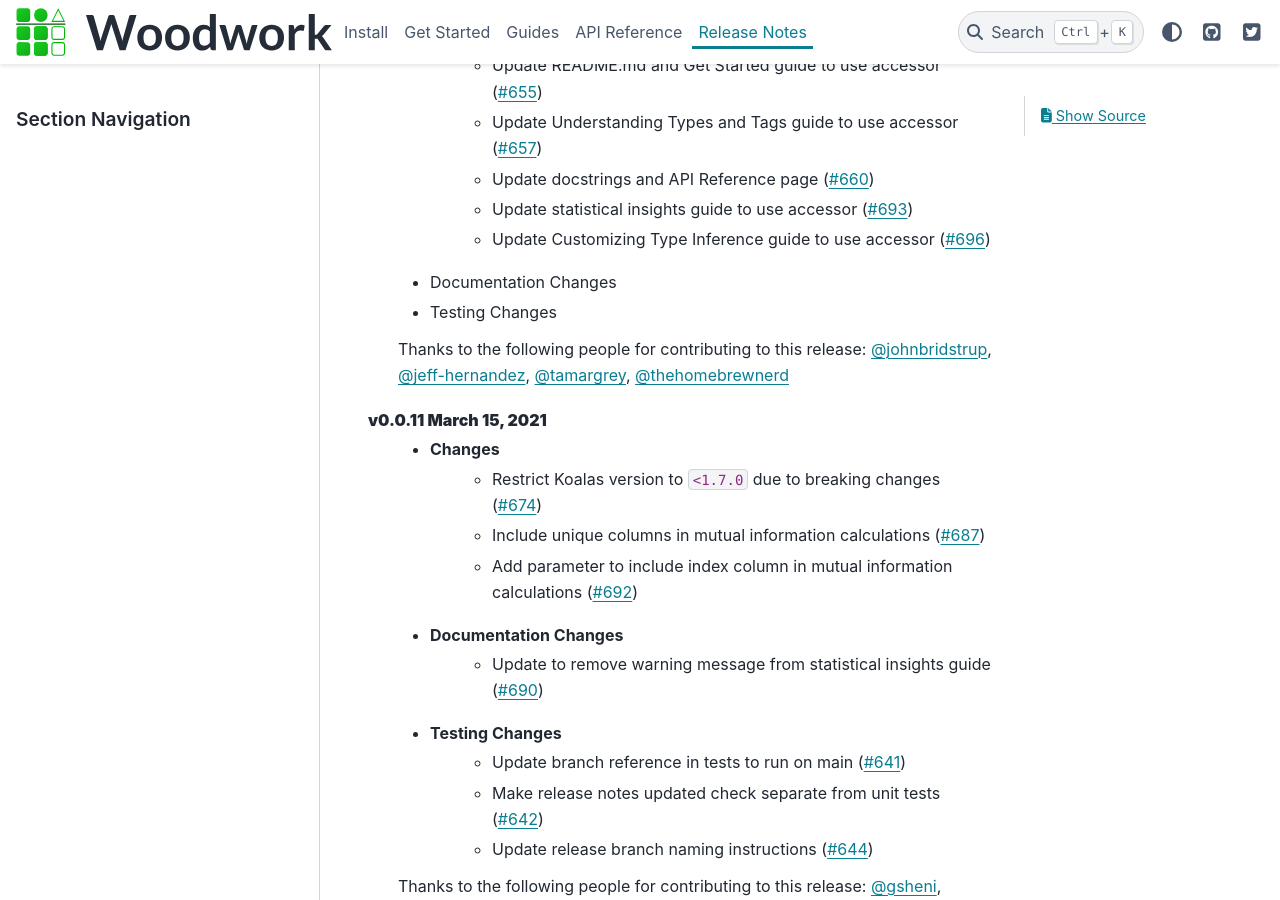
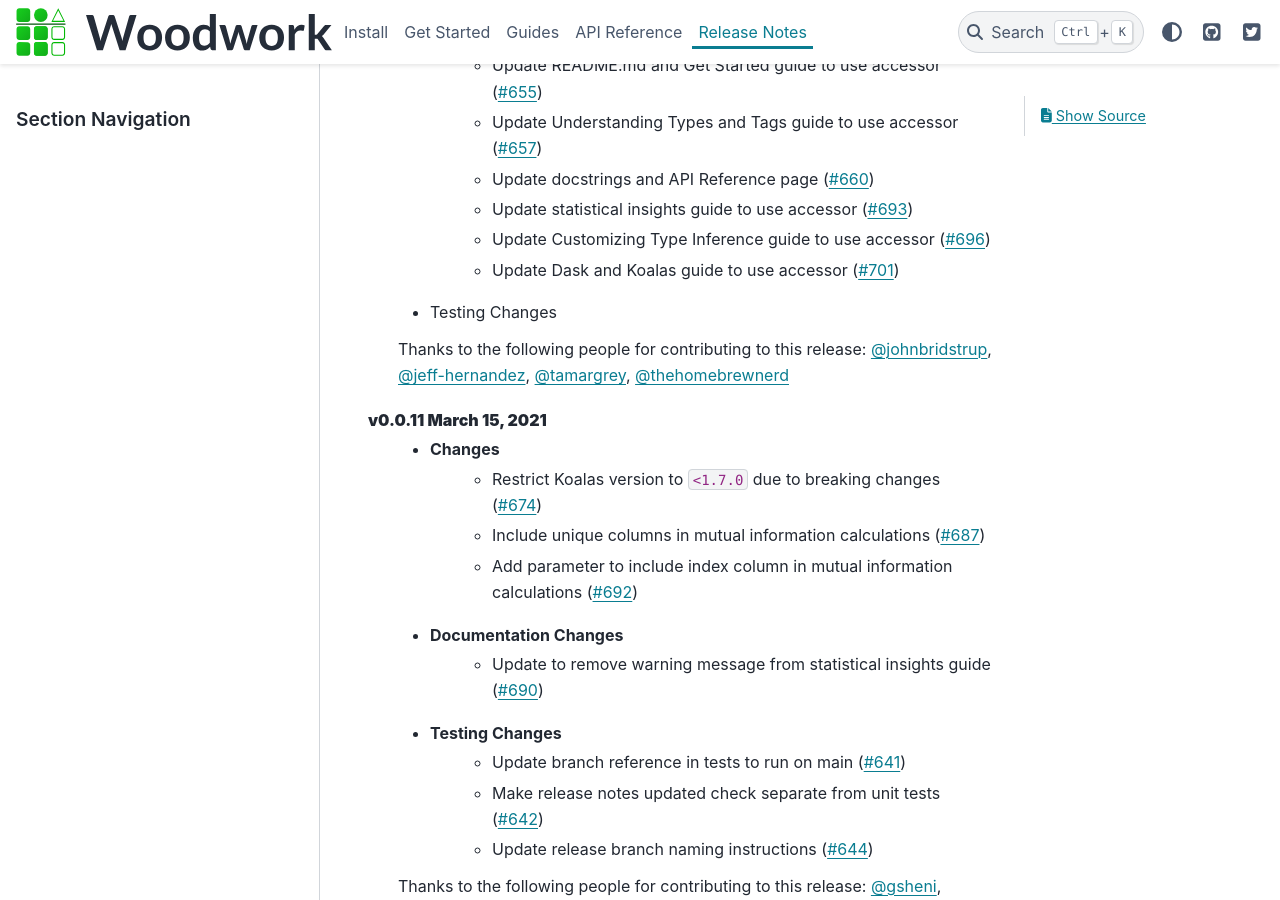
Before and after one commit to alteryx/woodwork, a Sphinx documentation site: the page built from docs/source/release_notes.rst, in a window 1280 px wide and 900 px high, scrolled down 2414 px. Built offline with Sphinx 7.4.7 and the PyData theme 0.15.4, drawn with Linux system fonts in a browser that asks for light colours; comment, search, counter and statistics services are not loaded.

Commit message:
Update Dask and Koalas guide to use accessor (#701)
* update dask and koalas guide

* update release notes

* pr feedback

* update index wording

```diff
--- a/docs/source/release_notes.rst
+++ b/docs/source/release_notes.rst
@@ -62,7 +62,7 @@ Release Notes
         * Update docstrings and API Reference page (:pr:`660`)
         * Update statistical insights guide to use accessor (:pr:`693`)
         * Update Customizing Type Inference guide to use accessor (:pr:`696`)
-    * Documentation Changes
+        * Update Dask and Koalas guide to use accessor (:pr:`701`)
     * Testing Changes
 
     Thanks to the following people for contributing to this release:
```
Also changed, not shown: docs/source/guides/using_woodwork_with_dask_and_koalas.ipynb.
